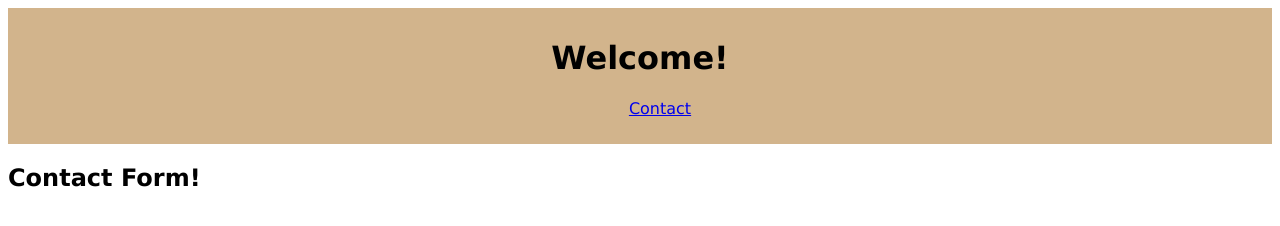
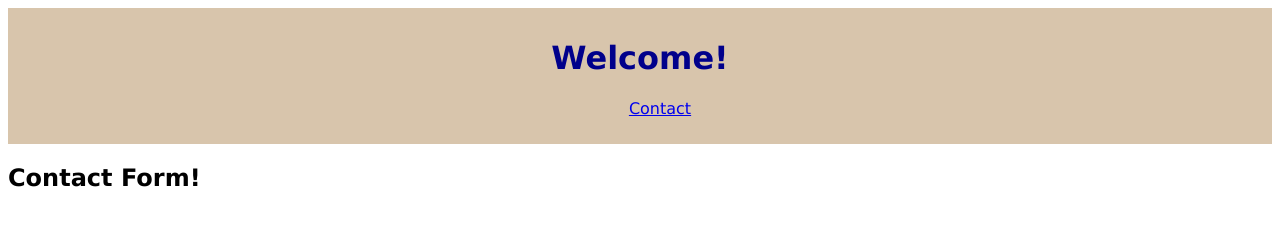
Before and after one commit to MarkCirineo/landing-page, a plain HTML site: page index.html in a window 1280 px wide. Drawn offline with Linux system fonts and the light colour scheme.

Commit message:
added font color to the header

```diff
--- a/assets/css/style.css
+++ b/assets/css/style.css
@@ -7,7 +7,8 @@ header nav ul li {
 }
 
 header {
-    background-color: tan;
+    background-color: rgb(216, 197, 172);
     text-align: center;
     padding: 10px;
+    color: darkblue;
 }
```
